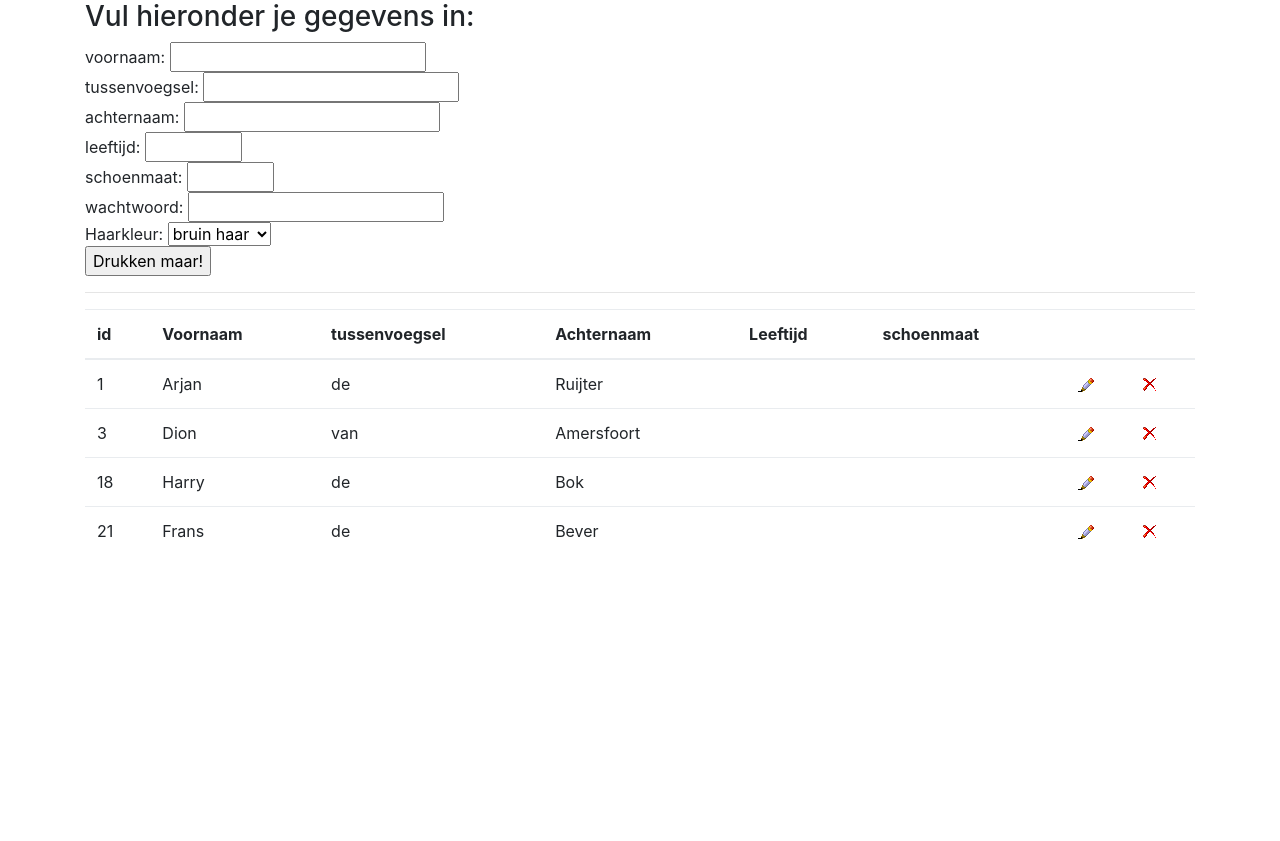
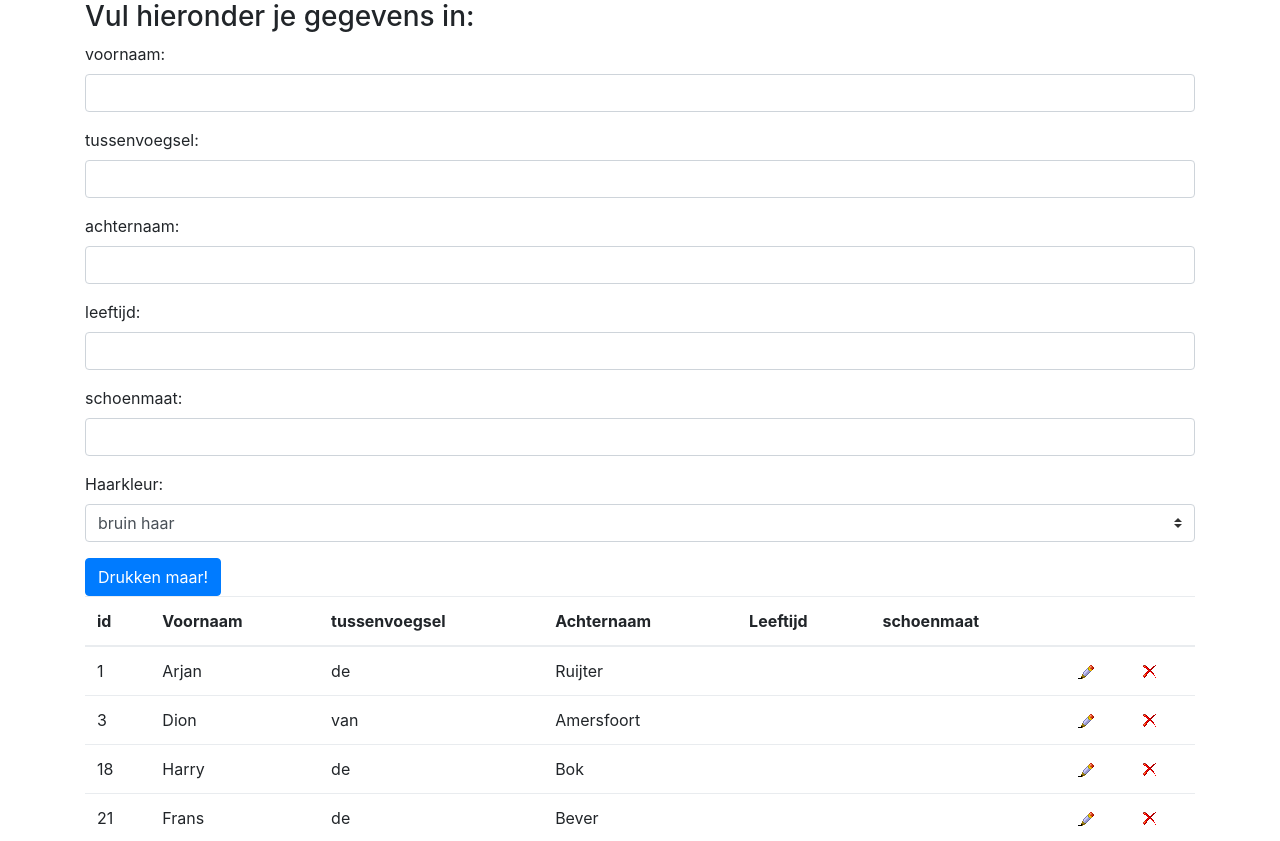
Before and after one commit to rra-am1b-2017/CRUD, a PHP site: page / in a window 1280 px wide. Shown: the top 841 px of the page. Before the commit the page ends 539 px from the top, so only its background shows below. Run offline with PHP 8.4, Linux system fonts and the light colour scheme; data comes from the database, SQL or seed files in the repository; data that the repository does not hold is empty; some libraries are stand-ins or nearby versions.

Commit message:
week 5 begin les 6-12-2017 crud klaar

```diff
--- a/index.php
+++ b/index.php
@@ -131,20 +131,36 @@
 
     <h3>Vul hieronder je gegevens in:</h3>
     <form method="post" action="./data.php">
-      voornaam: <input type="text" name="voornaam"><br>
-      tussenvoegsel: <input type="text" name="tussenvoegsel"><br>
-      achternaam: <input type="text" name="achternaam"><br>
-      leeftijd: <input type="number" name="leeftijd" min="18" max="123"><br>
-      schoenmaat: <input type="number" name="schoenmaat" min="26" max="48"><br>
-      wachtwoord: <input type="password" name="wachtwoord"><br>
-      Haarkleur: <select name="haarkleur"><br>
-                    <option value="bruin">bruin haar</option>
-                    <option value="blond">blond haar</option>
-                 </select><br>
-      <input type="submit" value="Drukken maar!"><br>
-    </form>
+        <div class="form-group">
+          <label for="voornaamId">voornaam:</label>
+          <input type="text" name="voornaam" id="voornaamId" class="form-control">
+        </div>
+        <div class="form-group">
+          <label for="tussenvoegselId">tussenvoegsel:</label>
+          <input type="text" name="tussenvoegsel" id="tussenvoegselId" class="form-control" required>
+        </div>
+        <div class="form-group">
+          <label for="achternaamId">achternaam:</label>
+          <input type="text" name="achternaam" id="achternaamId" class="form-control">
+        </div>
+        <div class="form-group">
+          <label for="leeftijdId">leeftijd:</label>
+          <input type="number" name="leeftijd" min="18" max="123" id="leeftijdId" class="form-control">
+        </div>
+        <div class="form-group">
+          <label for="schoenmaatId">schoenmaat:</label>
+          <input type="number" name="schoenmaat" id="schoenmaatId" class="form-control">
+        </div>
+        <div class="form-group">
+          <label for="haarkleurId">Haarkleur:</label>
+          <select name="haarkleur" class="form-control custom-select" id="haarkleurId">
+            <option value="bruin">bruin haar</option>
+            <option value="blond">blond haar</option>
+          </select>
+        </div>
+        <button type="submit" class="btn btn-primary">Drukken maar!</button>
+      </form>
 
-    <hr>
 
     <table class="table table-hover">
       <thead>
```
